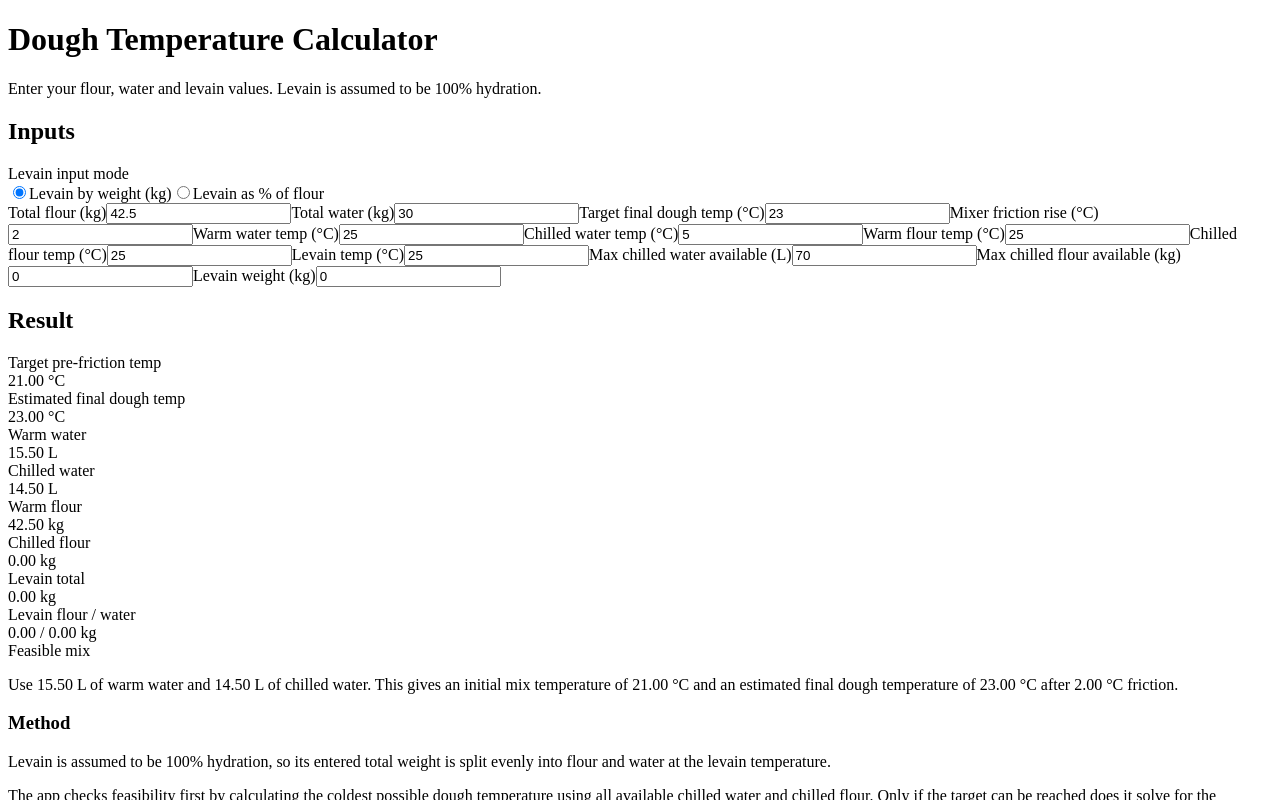
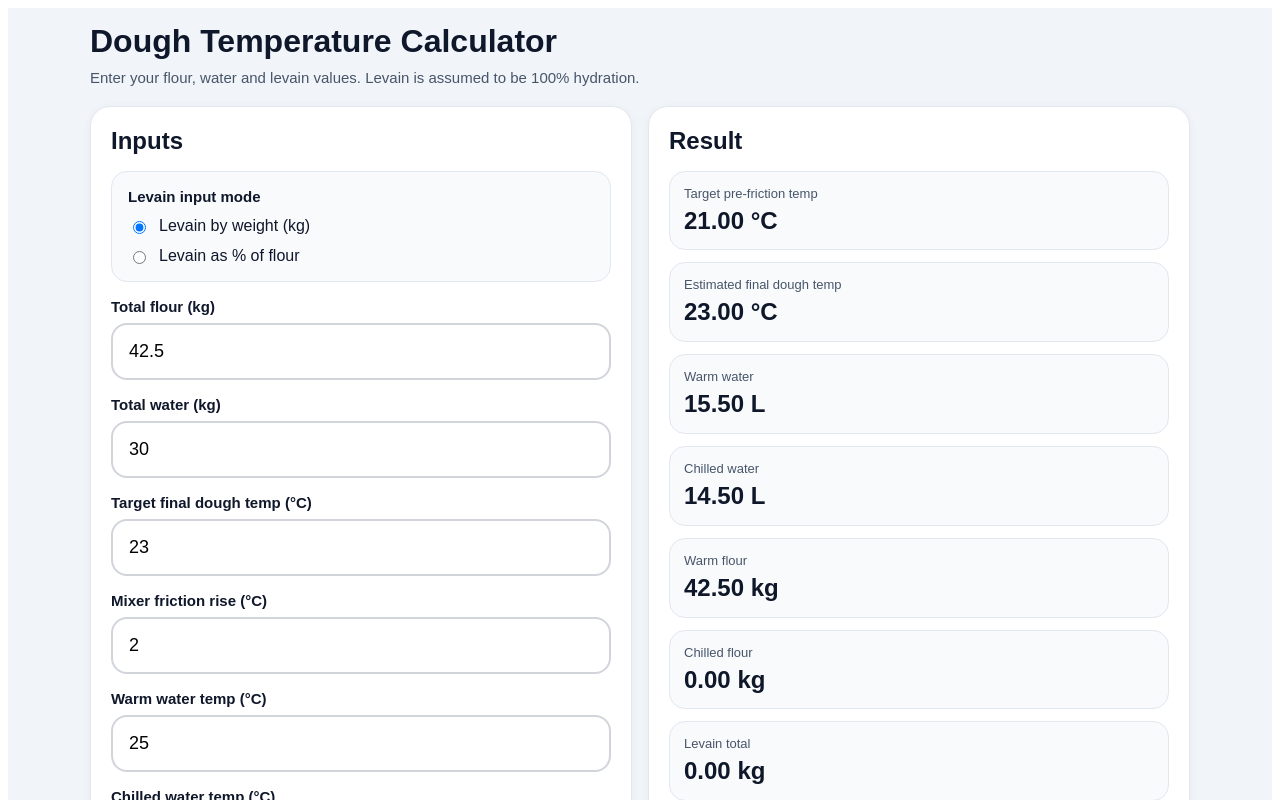
Before and after one commit to adampcross/dough-temp-app, a React (Vite) app: page / in a window 1280 px wide. Shown: the top 800 px of the page. Built offline with nearby package versions, Linux system fonts and the light colour scheme.

Commit message:
Fix formatting

```diff
--- a/src/App.jsx
+++ b/src/App.jsx
@@ -94,7 +94,7 @@ export default function DoughTempCalculator() {
         }
       } else {
         const flourHeatAllWarm = flourKg * warmFlourTemp;
-        let requiredChilledWater =
+        const requiredChilledWater =
           (targetHeat - flourHeatAllWarm - levainHeat - waterKg * warmWaterTemp) /
           waterTempSpread;
 
@@ -180,99 +180,93 @@ export default function DoughTempCalculator() {
     ['maxChilledFlourKg', 'Max chilled flour available (kg)'],
   ];
 
-  const card = 'bg-white rounded-2xl shadow-sm border border-slate-200';
-  const inputCls = 'w-full rounded-xl border border-slate-300 bg-white px-3 py-3 text-base outline-none';
-
   return (
-    <div className="min-h-screen bg-slate-100 text-slate-900 p-4 md:p-6">
-      <div className="max-w-5xl mx-auto grid gap-4 md:gap-6">
-        <div className="grid gap-2">
-          <h1 className="text-2xl md:text-4xl font-semibold tracking-tight">Dough Temperature Calculator</h1>
-          <p className="text-sm md:text-base text-slate-600 max-w-3xl">
+    <div style={styles.page}>
+      <div style={styles.container}>
+        <div style={styles.headerBlock}>
+          <h1 style={styles.h1}>Dough Temperature Calculator</h1>
+          <p style={styles.subtext}>
             Enter your flour, water and levain values. Levain is assumed to be 100% hydration.
           </p>
         </div>
 
-        <div className="grid lg:grid-cols-2 gap-4 md:gap-6">
-          <section className={`${card} p-4 md:p-6`}>
-            <h2 className="text-lg md:text-xl font-semibold mb-4">Inputs</h2>
-            <div className="grid gap-4 sm:grid-cols-2">
-              <div className="sm:col-span-2 rounded-xl border border-slate-200 bg-slate-50 p-4">
-                <div className="text-sm font-medium text-slate-700 mb-3">Levain input mode</div>
-                <div className="flex flex-col sm:flex-row gap-3">
-                  <label className="flex items-center gap-2 text-sm">
+        <div style={styles.mainGrid}>
+          <section style={styles.card}>
+            <h2 style={styles.h2}>Inputs</h2>
+
+            <div style={styles.modeBox}>
+              <div style={styles.label}>Levain input mode</div>
+              <label style={styles.radioRow}>
                 <input
                   type="radio"
                   name="levainInputMode"
                   checked={form.levainInputMode === 'weight'}
                   onChange={() => setField('levainInputMode', 'weight')}
                 />
-                    Levain by weight (kg)
+                <span>Levain by weight (kg)</span>
               </label>
-                  <label className="flex items-center gap-2 text-sm">
+              <label style={styles.radioRow}>
                 <input
                   type="radio"
                   name="levainInputMode"
                   checked={form.levainInputMode === 'percent'}
                   onChange={() => setField('levainInputMode', 'percent')}
                 />
-                    Levain as % of flour
+                <span>Levain as % of flour</span>
               </label>
             </div>
-              </div>
 
+            <div style={styles.inputGrid}>
               {fields.map(([key, label]) => (
-                <label key={key} className="grid gap-2">
-                  <span className="text-sm font-medium text-slate-700">{label}</span>
+                <label key={key} style={styles.field}>
+                  <span style={styles.label}>{label}</span>
                   <input
                     type="number"
                     step="0.01"
                     inputMode="decimal"
-                    className={inputCls}
                     value={form[key]}
                     onChange={(e) => setField(key, e.target.value)}
+                    style={styles.input}
                   />
                 </label>
               ))}
 
               {form.levainInputMode === 'weight' ? (
-                <label className="grid gap-2">
-                  <span className="text-sm font-medium text-slate-700">Levain weight (kg)</span>
+                <label style={styles.field}>
+                  <span style={styles.label}>Levain weight (kg)</span>
                   <input
                     type="number"
                     step="0.01"
                     inputMode="decimal"
-                    className={inputCls}
                     value={form.levainWeightKg}
                     onChange={(e) => setField('levainWeightKg', e.target.value)}
+                    style={styles.input}
                   />
                 </label>
               ) : (
-                <label className="grid gap-2">
-                  <span className="text-sm font-medium text-slate-700">Levain as % of flour</span>
+                <label style={styles.field}>
+                  <span style={styles.label}>Levain as % of flour</span>
                   <input
                     type="number"
                     step="0.01"
                     inputMode="decimal"
-                    className={inputCls}
                     value={form.levainPercentOfFlour}
                     onChange={(e) => setField('levainPercentOfFlour', e.target.value)}
+                    style={styles.input}
                   />
                 </label>
               )}
             </div>
           </section>
 
-          <section className={`${card} p-4 md:p-6`}>
-            <h2 className="text-lg md:text-xl font-semibold mb-4">Result</h2>
+          <section style={styles.card}>
+            <h2 style={styles.h2}>Result</h2>
 
             {result.error ? (
-              <div className="rounded-xl border border-red-200 bg-red-50 p-4 text-red-700">
-                {result.error}
-              </div>
+              <div style={styles.warningBox}>{result.error}</div>
             ) : (
-              <div className="grid gap-4">
-                <div className="grid grid-cols-1 sm:grid-cols-2 gap-3">
+              <div style={styles.resultStack}>
+                <div style={styles.metricsGrid}>
                   <Metric label="Target pre-friction temp" value={`${result.targetPreFrictionTemp.toFixed(2)} °C`} />
                   <Metric label="Estimated final dough temp" value={result.actualFinalTemp !== null ? `${result.actualFinalTemp.toFixed(2)} °C` : '—'} />
                   <Metric label="Warm water" value={`${result.warmWater.toFixed(2)} L`} />
@@ -281,6 +275,7 @@ export default function DoughTempCalculator() {
                   <Metric label="Chilled flour" value={`${result.chilledFlour.toFixed(2)} kg`} />
                   <Metric label="Levain total" value={`${result.levainWeightKg.toFixed(2)} kg`} />
                   <Metric label="Levain flour / water" value={`${result.levainFlourKg.toFixed(2)} / ${result.levainWaterKg.toFixed(2)} kg`} />
+
                   {!result.feasible && (
                     <>
                       <Metric label="Coldest achievable final dough temp" value={`${result.coldestAchievableFinalTemp.toFixed(2)} °C`} />
@@ -289,22 +284,22 @@ export default function DoughTempCalculator() {
                   )}
                 </div>
 
-                <div className={`rounded-xl p-4 border ${result.feasible ? 'bg-emerald-50 border-emerald-200 text-emerald-800' : 'bg-amber-50 border-amber-200 text-amber-800'}`}>
-                  <div className="font-medium mb-1">{result.feasible ? 'Feasible mix' : 'Constraint issue'}</div>
-                  <p className="text-sm leading-6">
+                <div style={result.feasible ? styles.successBox : styles.warningBox}>
+                  <div style={styles.boxTitle}>{result.feasible ? 'Feasible mix' : 'Constraint issue'}</div>
+                  <p style={styles.boxText}>
                     {result.feasible
                       ? `Use ${result.warmWater.toFixed(2)} L of warm water and ${result.chilledWater.toFixed(2)} L of chilled water. This gives an initial mix temperature of ${result.actualInitialTemp?.toFixed(2)} °C and an estimated final dough temperature of ${result.actualFinalTemp?.toFixed(2)} °C after ${parseNum(form.frictionRise).toFixed(2)} °C friction.`
                       : `${result.message} Coldest achievable final dough temperature with the available chilled ingredients is ${result.coldestAchievableFinalTemp.toFixed(2)} °C.${result.maxWarmFlourTempForTarget !== null ? ` To still hit the target, the warm flour would need to be at or below ${result.maxWarmFlourTempForTarget.toFixed(2)} °C.` : ''}${result.flourCoolingNeeded !== null ? ` Flour would need to be cooled by ${result.flourCoolingNeeded.toFixed(2)} °C.` : ''}`}
                   </p>
                 </div>
 
-                <div className="rounded-xl bg-slate-50 border border-slate-200 p-4">
-                  <h3 className="font-medium mb-2">Method</h3>
-                  <p className="text-sm text-slate-600 leading-6 mb-3">
+                <div style={styles.methodBox}>
+                  <h3 style={styles.h3}>Method</h3>
+                  <p style={styles.methodText}>
                     Levain is assumed to be 100% hydration, so its entered total weight is split evenly into flour and water at the levain temperature.
                   </p>
-                  <p className="text-sm text-slate-600 leading-6">
-                    The app checks feasibility first by calculating the coldest possible dough temperature using all available chilled water and chilled flour. Only if the target can be reached does it solve for the minimum chilled water required. If the target cannot be reached, it shows the coldest achievable final dough temperature and the highest flour temperature that would still make the target possible.
+                  <p style={styles.methodText}>
+                    The app checks feasibility first by calculating the coldest possible dough temperature using all available chilled water and chilled flour. Only if the target can be reached does it solve for the minimum chilled water required.
                   </p>
                 </div>
               </div>
@@ -318,9 +313,164 @@ export default function DoughTempCalculator() {
 
 function Metric({ label, value }) {
   return (
-    <div className="rounded-2xl border border-slate-200 bg-slate-50 p-4">
-      <div className="text-sm text-slate-600 mb-1">{label}</div>
-      <div className="text-xl font-semibold tracking-tight">{value}</div>
+    <div style={styles.metric}>
+      <div style={styles.metricLabel}>{label}</div>
+      <div style={styles.metricValue}>{value}</div>
     </div>
   );
 }
+
+const styles = {
+  page: {
+    minHeight: '100vh',
+    background: '#f1f5f9',
+    padding: '16px',
+    fontFamily: 'Arial, sans-serif',
+    color: '#0f172a',
+    boxSizing: 'border-box',
+  },
+  container: {
+    maxWidth: '1100px',
+    margin: '0 auto',
+  },
+  headerBlock: {
+    marginBottom: '16px',
+  },
+  h1: {
+    margin: 0,
+    fontSize: '32px',
+    lineHeight: 1.1,
+    fontWeight: 700,
+  },
+  h2: {
+    marginTop: 0,
+    marginBottom: '16px',
+    fontSize: '24px',
+    fontWeight: 700,
+  },
+  h3: {
+    marginTop: 0,
+    marginBottom: '10px',
+    fontSize: '18px',
+    fontWeight: 700,
+  },
+  subtext: {
+    marginTop: '8px',
+    marginBottom: 0,
+    color: '#475569',
+    fontSize: '15px',
+    lineHeight: 1.5,
+  },
+  mainGrid: {
+    display: 'grid',
+    gridTemplateColumns: 'repeat(auto-fit, minmax(320px, 1fr))',
+    gap: '16px',
+  },
+  card: {
+    background: '#ffffff',
+    border: '1px solid #e2e8f0',
+    borderRadius: '20px',
+    padding: '20px',
+    boxShadow: '0 2px 10px rgba(0,0,0,0.05)',
+  },
+  modeBox: {
+    border: '1px solid #e2e8f0',
+    borderRadius: '16px',
+    padding: '16px',
+    background: '#f8fafc',
+    marginBottom: '16px',
+  },
+  radioRow: {
+    display: 'flex',
+    alignItems: 'center',
+    gap: '10px',
+    fontSize: '16px',
+    marginTop: '12px',
+  },
+  inputGrid: {
+    display: 'grid',
+    gridTemplateColumns: '1fr',
+    gap: '16px',
+  },
+  field: {
+    display: 'grid',
+    gap: '8px',
+  },
+  label: {
+    fontSize: '15px',
+    fontWeight: 700,
+    color: '#0f172a',
+  },
+  input: {
+    width: '100%',
+    boxSizing: 'border-box',
+    padding: '16px',
+    fontSize: '18px',
+    borderRadius: '16px',
+    border: '2px solid #d1d5db',
+    outline: 'none',
+    background: '#fff',
+  },
+  resultStack: {
+    display: 'grid',
+    gap: '16px',
+  },
+  metricsGrid: {
+    display: 'grid',
+    gridTemplateColumns: '1fr',
+    gap: '12px',
+  },
+  metric: {
+    border: '1px solid #e2e8f0',
+    background: '#f8fafc',
+    borderRadius: '16px',
+    padding: '14px',
+  },
+  metricLabel: {
+    fontSize: '13px',
+    color: '#475569',
+    marginBottom: '6px',
+  },
+  metricValue: {
+    fontSize: '24px',
+    fontWeight: 700,
+    lineHeight: 1.2,
+  },
+  successBox: {
+    border: '1px solid #a7f3d0',
+    background: '#ecfdf5',
+    color: '#065f46',
+    borderRadius: '16px',
+    padding: '16px',
+  },
+  warningBox: {
+    border: '1px solid #fcd34d',
+    background: '#fffbeb',
+    color: '#92400e',
+    borderRadius: '16px',
+    padding: '16px',
+  },
+  boxTitle: {
+    fontWeight: 700,
+    marginBottom: '8px',
+    fontSize: '16px',
+  },
+  boxText: {
+    margin: 0,
+    fontSize: '15px',
+    lineHeight: 1.6,
+  },
+  methodBox: {
+    border: '1px solid #e2e8f0',
+    background: '#f8fafc',
+    borderRadius: '16px',
+    padding: '16px',
+  },
+  methodText: {
+    marginTop: 0,
+    marginBottom: '10px',
+    color: '#475569',
+    fontSize: '14px',
+    lineHeight: 1.6,
+  },
+};
```
Lines whose indentation alone changed are shown as unchanged.
